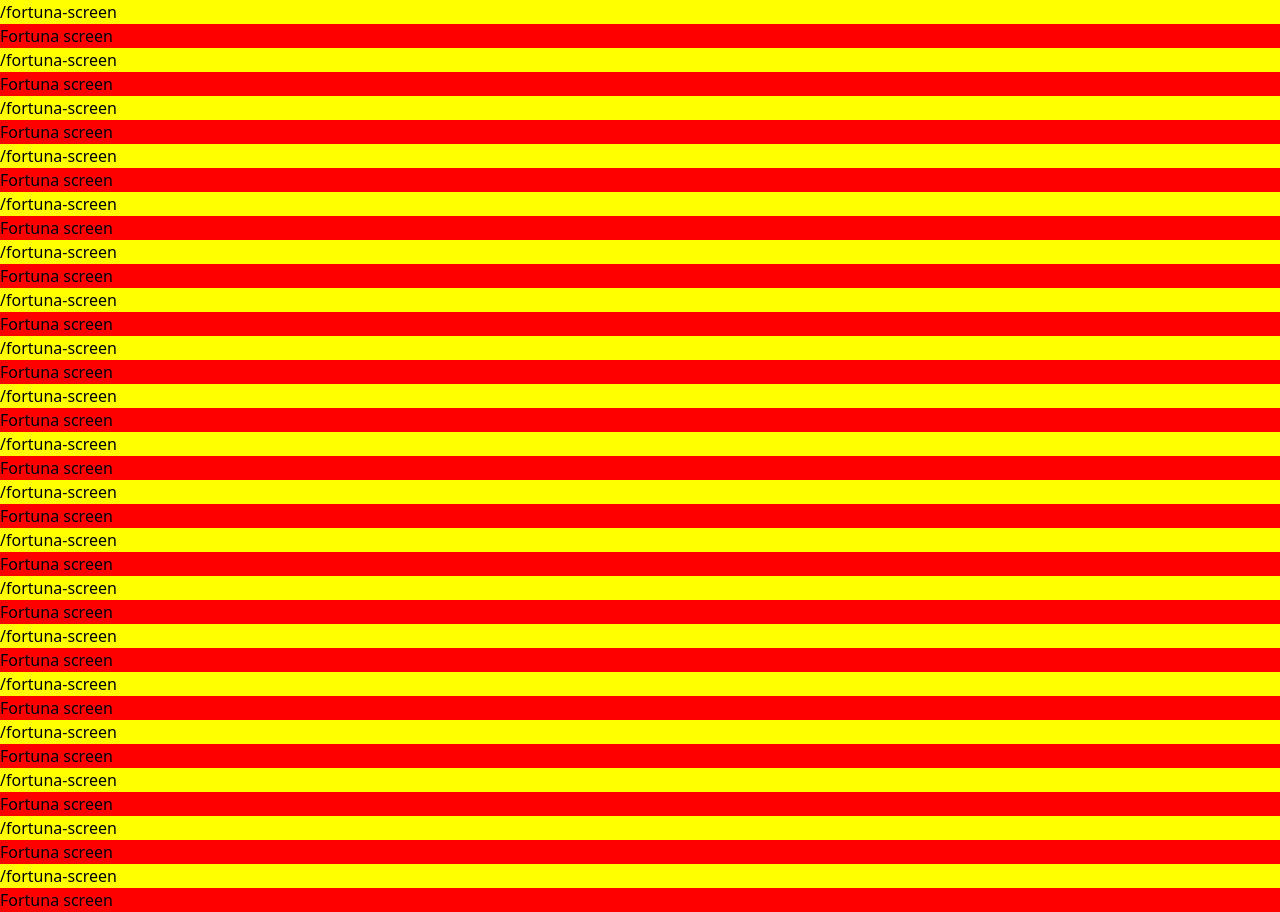
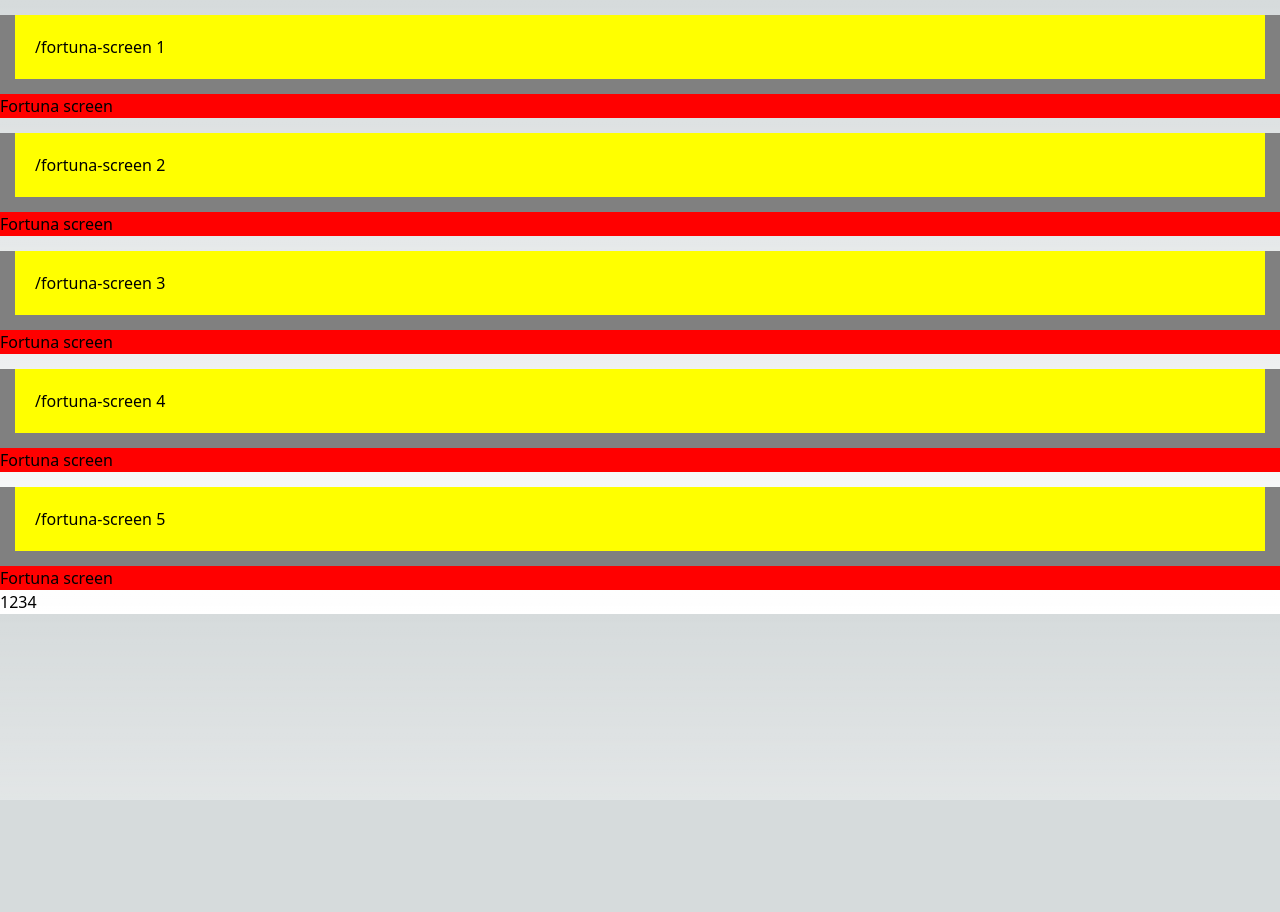
Before and after one commit to alexanderaspman/web-journal-app, a Next.js app: page /home in a window 1280 px wide. After the commit the page ends 800 px from the top, so only its background shows below. Built offline with nearby package versions, Linux system fonts and the light colour scheme.

Commit message:
Fix
 pagination and build query form

```diff
--- a/components/Pagination.js
+++ b/components/Pagination.js
@@ -1,13 +1,29 @@
+
 const Pagination = ({ items, pageSize, currentPage, onPageChange }) => {
 const pagesCount = Math.ceil(items/pageSize);
 
-    if (pageCount===1){
+    if (pagesCount===1){
         return null
     }
     const pages = Array.from({length:pagesCount},(_,i)=>i+1);
-    console.log(pages)
+    console.log("pagination page",pages)
     return (
-      <div>Pagination</div>
+      <div>
+        <ul className="flex flexDirecation-row" >
+{pages.map((page)=>{
+    return(
+<li key={page}>
+    <button>
+<a onClick={()=>{ onPageChange(page)}}>
+   {page}
+</a></button>
+</li>
+    )}
+)}
+
+        </ul>
+
+        </div>
     )
    }
    export default Pagination
--- /dev/null
+++ b/components/Wrapper.jsx
@@ -0,0 +1,4 @@
+const Wrapper = ({children})=>{
+    return(<div>{children}</div>)
+}
+export default Wrapper
--- /dev/null
+++ b/components/inputHandlerSubmit.js
@@ -0,0 +1,66 @@
+import {  useState } from "react"
+
+
+export const Button = (formSubmitHandler)=>{
+    return(<button onClick={()=>{formSubmitHandler}} >click me</button>)
+}
+
+const ProductList =(e)=>{
+
+
+const [enteredentryTitle,setentryTitle] = useState('')
+const [enteredContext,setContext] = useState('')
+const [isValid,setIsValid] = useState(true)
+
+const entryTitleChangeHandler=(e)=> {
+console.log(...e.target.value)
+setentryTitle(e.target.value)
+}
+const contextChangeHandler=(e)=> {
+    console.log(...e.target.value)
+    setContext(e.target.value)
+    }
+
+
+const formSubmitHandler=()=>{
+    console.log('handler')
+e.preventDefault();
+if (enteredentryTitle.trim()||enteredContext.trim() === 0 ){
+    setIsValid(false);
+
+
+}
+if (enteredContext.length()&&enteredentryTitle.length() <= 501){
+setIsValid(false)
+}
+else {
+      isValid && formSubmit
+}
+}
+const formSubmit=()=>{
+    const journalData = {
+        entryTitle: enteredentryTitle,
+        context:enteredContext,
+        date: new Date,
+        id: FileSystemEntry.length +1
+
+    };
+
+    setentryTitle('')
+    setContext('')
+}
+
+    return(<div><form style={{
+        margin:'0.5rem 0',
+
+    }} onSubmit={formSubmitHandler}>
+<div>
+        <input defaultValue={enteredentryTitle} style={{color:"black"}} type="text" onChange={entryTitleChangeHandler} />
+        <br/>
+        <input defaultValue={enteredContext} type="text" onChange={contextChangeHandler} />
+        </div>
+        <Button formSubmitHandler/>
+        </form>
+    </div>)
+}
+export default ProductList
--- /dev/null
+++ b/helper/paginate.js
@@ -0,0 +1,7 @@
+
+
+export const paginate = (items,pageNumber,pageSize )=>{
+    const index = (pageNumber-1) * pageSize;
+    return items.slice(index,index+pageSize)
+
+    }
--- a/mock-server/data.json
+++ b/mock-server/data.json
@@ -1,79 +1,79 @@
  {
     "data": {
       "topic":[ {
-        "title": "/fortuna-screen",
+        "entryTitle": "/fortuna-screen",
         "context": "Fortuna screen",
         "id": 1
        } , {
-        "title": "/fortuna-screen",
+        "entryTitle": "/fortuna-screen",
         "context": "Fortuna screen",
         "id": 2
       } , {
-        "title": "/fortuna-screen",
+        "entryTitle": "/fortuna-screen",
         "context": "Fortuna screen",
         "id": 3
       } , {
-        "title": "/fortuna-screen",
+        "entryTitle": "/fortuna-screen",
         "context": "Fortuna screen",
         "id": 4
       } , {
-        "title": "/fortuna-screen",
+        "entryTitle": "/fortuna-screen",
         "context": "Fortuna screen",
         "id": 5
       } , {
-        "title": "/fortuna-screen",
+        "entryTitle": "/fortuna-screen",
         "context": "Fortuna screen",
         "id": 6
       } , {
-        "title": "/fortuna-screen",
+        "entryTitle": "/fortuna-screen",
         "context": "Fortuna screen",
         "id": 7
       } , {
-        "title": "/fortuna-screen",
+        "entryTitle": "/fortuna-screen",
         "context": "Fortuna screen",
         "id": 8
       } , {
-        "title": "/fortuna-screen",
+        "entryTitle": "/fortuna-screen",
         "context": "Fortuna screen",
         "id": 9
       } , {
-        "title": "/fortuna-screen",
+        "entryTitle": "/fortuna-screen",
         "context": "Fortuna screen",
         "id": 10
       } , {
-        "title": "/fortuna-screen",
+        "entryTitle": "/fortuna-screen",
         "context": "Fortuna screen",
         "id": 11
       } , {
-        "title": "/fortuna-screen",
+        "entryTitle": "/fortuna-screen",
         "context": "Fortuna screen",
         "id": 12
       } , {
-        "title": "/fortuna-screen",
+        "entryTitle": "/fortuna-screen",
         "context": "Fortuna screen",
         "id": 13
       } , {
-        "title": "/fortuna-screen",
+        "entryTitle": "/fortuna-screen",
         "context": "Fortuna screen",
         "id": 14
       } , {
-        "title": "/fortuna-screen",
+        "entryTitle": "/fortuna-screen",
         "context": "Fortuna screen",
         "id": 15
       } , {
-        "title": "/fortuna-screen",
+        "entryTitle": "/fortuna-screen",
         "context": "Fortuna screen",
         "id": 16
       } , {
-        "title": "/fortuna-screen",
+        "entryTitle": "/fortuna-screen",
         "context": "Fortuna screen",
         "id": 17
       } , {
-        "title": "/fortuna-screen",
+        "entryTitle": "/fortuna-screen",
         "context": "Fortuna screen",
         "id": 18
       } , {
-        "title": "/fortuna-screen",
+        "entryTitle": "/fortuna-screen",
         "context": "Fortuna screen",
         "id": 19
       }]
--- /dev/null
+++ b/pages/add-entry/index.tsx
@@ -0,0 +1,80 @@
+import { useEffect, useState } from "react";
+import { Control,useFieldArray, useForm,useWatch } from "react-hook-form";
+import data from '@/mock-server/data.json'
+type FormValues = {
+    topic:{
+
+
+        entryTitle:'',
+         context:'',
+     }[]
+
+
+}
+
+
+let renderCount = 0;
+
+
+
+const Input = (props:any) =>{
+    const [value,setValue]=useState(props.value||"")
+    return(
+        <input
+        name={props.entryTitle}
+        onChange={(e)=>{setValue(e.target.value);
+        props.onChange && props.onChange(e);
+    }}
+    value={value}
+        />
+    )
+}
+
+
+export default function AddEntry(){
+
+    //this will set the query string parameters to topic.entryTitel and topic.context
+    const {register,handleSubmit,control,formState,formState:{errors}} = useForm<FormValues>({
+        mode:"onChange",
+        defaultValues:{
+        topic:[{
+
+
+               entryTitle:'',
+                context:'',
+            }]
+
+
+    }});
+
+    const {fields}=useFieldArray({
+        entryTitle:'topic',
+        control,
+    })
+    const onSubmit = async (data:any)=>{await sleep(1000)}
+    renderCount =  data.data.topic.length + 1
+    console.log("errors",errors)
+
+
+    return(
+        <div>
+
+<form
+onSubmit={(data)=>{
+console.log("Submit data",data);
+}}>
+   <Input {...register(`topic.${renderCount}.entryTitle`,{required:true})} />
+            <input {...register(`topic.${renderCount}.entryTitle`,{required:true})}
+
+            placeholder="Enter title"
+            />
+              <input {...register(`topic.${renderCount}.context`,{required:true})}
+              placeholder="Enter your journal entry"
+              />
+
+<button type="submit">Add entry</button>
+</form>
+        </div>
+    )
+
+}
--- a/pages/home/index.tsx
+++ b/pages/home/index.tsx
@@ -1,11 +1,13 @@
 import { GetStaticProps } from "next"
 import dataBase from '@/mock-server/data.json'
 import { useState } from "react"
-
+import Pagination from '@/components/Pagination'
+import {paginate} from '@/helper/paginate'
+import Wrapper from '@/components/Wrapper'
 
   export const getStaticProps:GetStaticProps= async()=>{
 const req = await dataBase
-
+/// requsting the response
     return{
         props:{
            req
@@ -14,26 +16,47 @@ const req = await dataBase
 }
 
   function JournalEntryList<getStaticProps>  (req:any){
+    const [currentPage,setCurrentPage] = useState(1)
+    const pageSize = 5
+    const onPageChange= (page:number) => {
+        setCurrentPage(page)
+    }
+
+
+
     const [res,setRes]:any|any[] = useState( req)
-    const entries:any = res.req.data.topic
+    const entries:any|[] = res.req.data.topic
+
+
+    const items = entries.length
+    const paginatedPosts = paginate(entries, currentPage, pageSize);
+
         console.log("res",res)
-    console.log("response",req)
+        console.log("items",items)
+    console.log("request",req)
     console.log("entries",entries)
-    return(<div>
-{entries.map((value:any|any[])=>{
+    return(<Wrapper><div>
+{paginatedPosts.map((value:any|any[])=>{
+
 const node = value.id
-const title = value.title
+const entryTitle = value.entryTitle
 const context = value.context
-console.log("title",title)
+console.log("entryTitle",entryTitle)
 
-return(<div key={node} style={{backgroundColor:"gey"}}>
-    <div style={{backgroundColor:"yellow"}}>{title}</div>
+return(<div key={node} style={{backgroundColor:"grey"}}>
+    <div style={{backgroundColor:"yellow", padding: 20,margin:15}}>{entryTitle} {node}</div>
     <div style={{backgroundColor:"red"}}>{context}</div>
 
     </div>)
 
 })}
+<Pagination
+items={items}
+currentPage={currentPage}
+pageSize={pageSize}
+onPageChange={onPageChange}
+/>
 
-    </div>)
+    </div></Wrapper>)
 }
 export default JournalEntryList
--- /dev/null
+++ b/pages/journal-entry/index.jsx
@@ -0,0 +1,15 @@
+import data from '@/mock-server/data'
+
+
+const datas = () => {
+const entry = {topic:[{
+    entryTitle:"qweeqw",
+    context:"blavlapsdlalwsdlasfjlsrhfjhsdjkl"
+}]}
+
+data.push(...entry)
+console.log(entries)
+
+    return(<div></div>)
+}
+ export default datas
```
Also changed, not shown: package.json (+6 -4 lines), components/styles.module.wrapper.scss (added), 1 other file (tests, documents, lock files or other folders).
